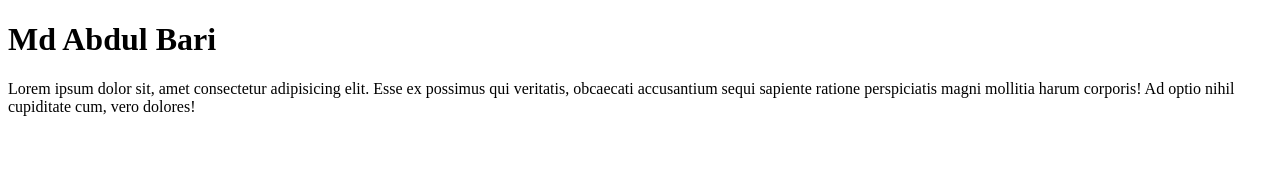
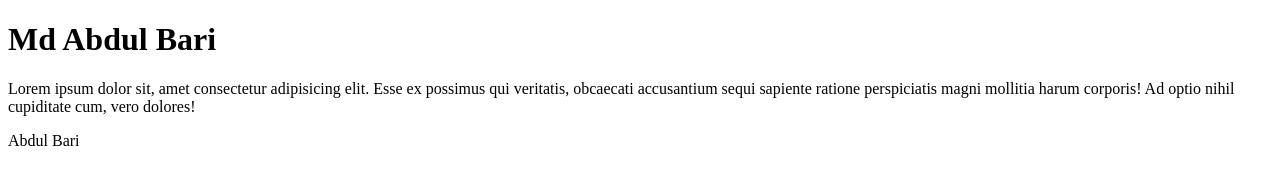
Before and after one commit to AbdulBari7448/first-project, a plain HTML site: page index.html in a window 1280 px wide. Drawn offline with Linux system fonts and the light colour scheme.

Commit message:
Update index.html

```diff
--- a/index.html
+++ b/index.html
@@ -13,5 +13,6 @@
     <p>
         Lorem ipsum dolor sit, amet consectetur adipisicing elit. Esse ex possimus qui veritatis, obcaecati accusantium sequi sapiente ratione perspiciatis magni mollitia harum corporis! Ad optio nihil cupiditate cum, vero dolores!
     </p>
+    <p> Abdul Bari</p>
 </body>
 </html>
```
